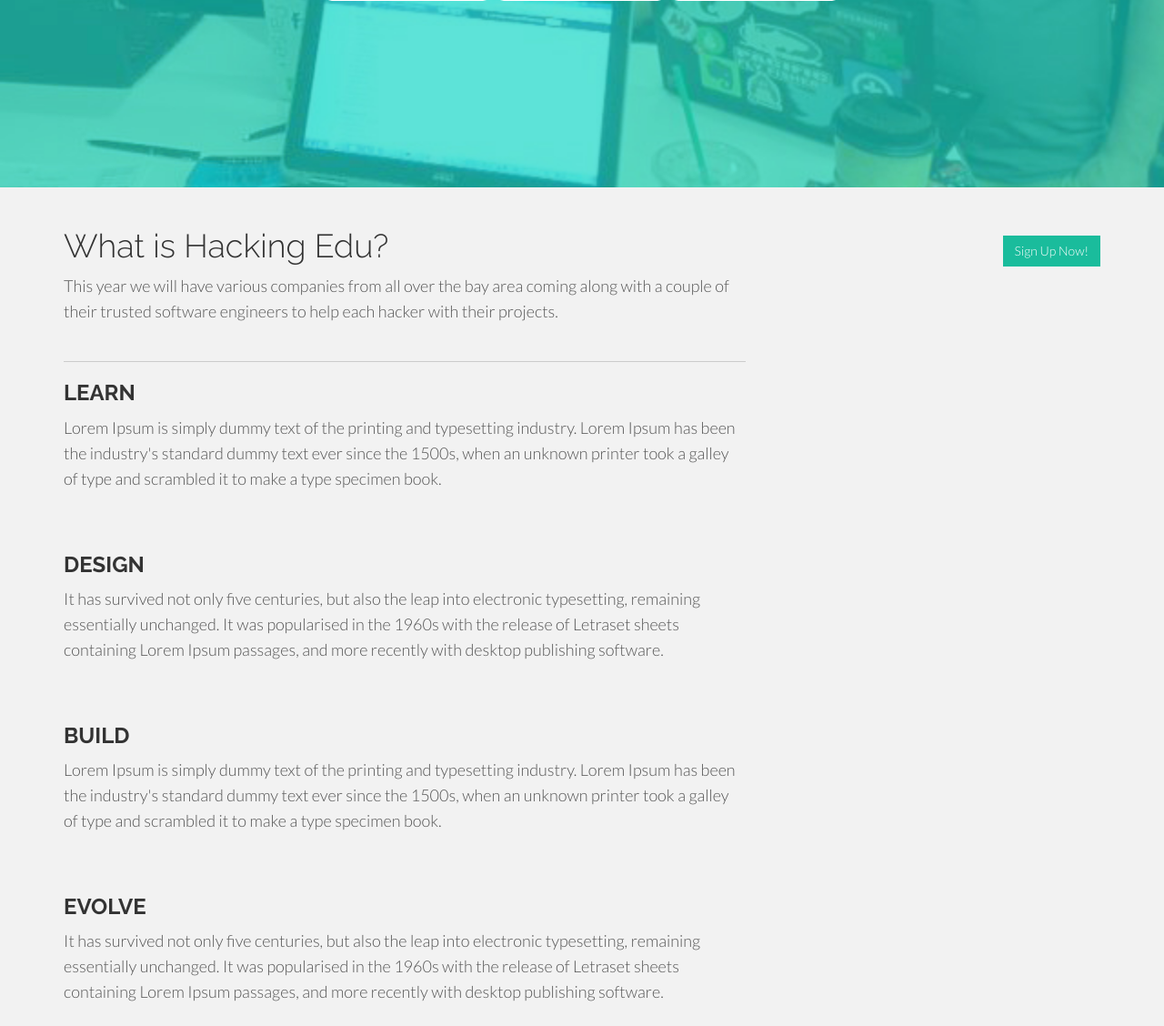
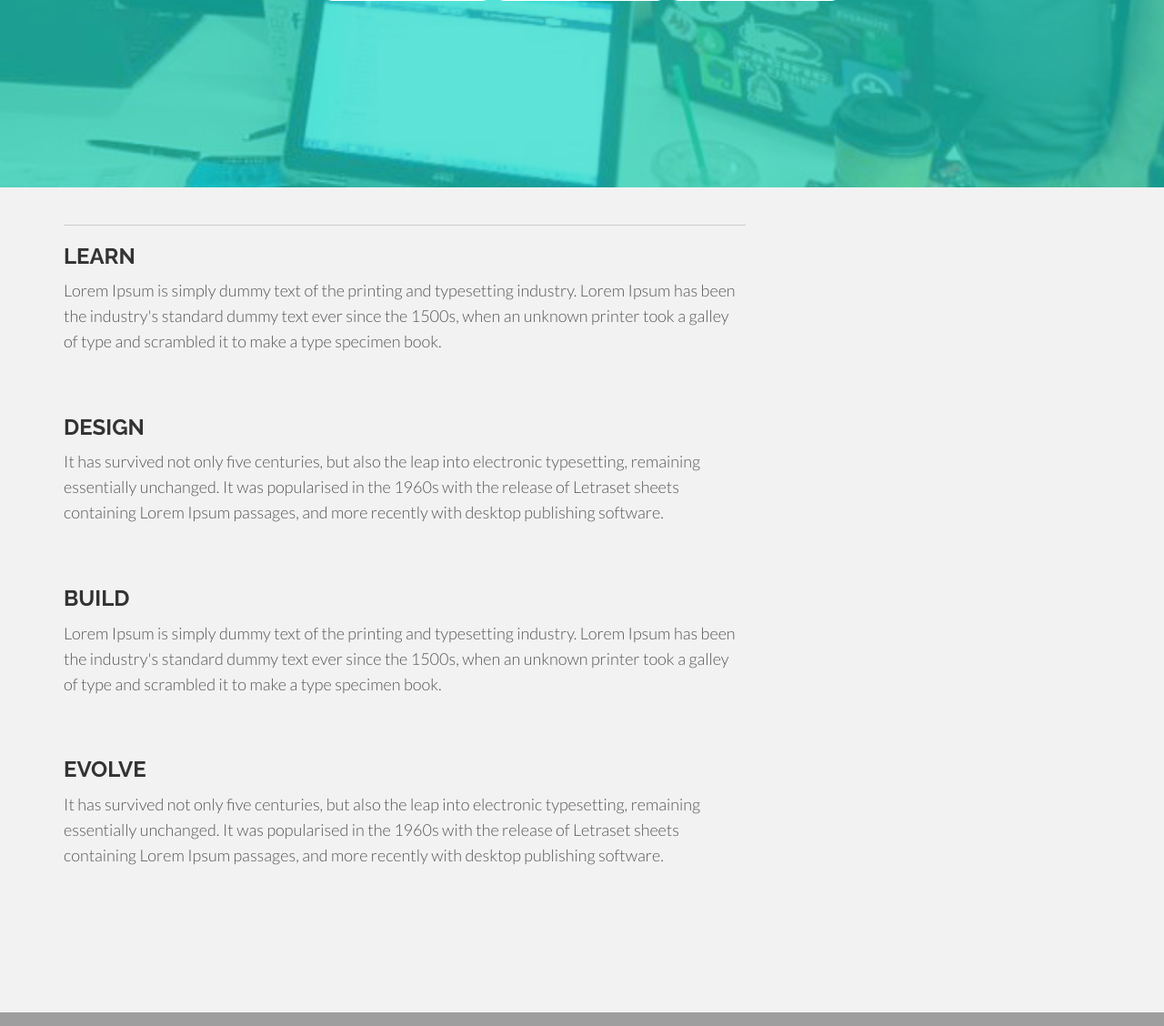
Before and after one commit to HackingEDU/hackingedu-website, a PHP site: page / in a window 1280 px wide. Shown: the part 652-1780 px from the top of the page at 91% size. Run offline with PHP 8.4, Linux system fonts and the light colour scheme; some libraries are stand-ins or nearby versions; grey boxes are pictures that could not be loaded.

Commit message:
updating about section

```diff
--- a/index.php
+++ b/index.php
@@ -78,13 +78,13 @@
 	<!-- WELCOME SECTION -->
     <div class="container">
       <div class="row mt">
-      	<div class="col-lg-8">
+<!--       	<div class="col-lg-8">
 	        <h1>What is Hacking Edu?</h1>
 	        <p>This year we will have various companies from all over the bay area coming along with a couple of their trusted software engineers to help each hacker with their projects.</p>
       	</div>
       	<div class="col-lg-4">
       		<p class="pull-right"><br><button type="button" class="btn btn-green">Sign Up Now!</button></p>
-      	</div>
+      	</div> -->
       	  <div class="col-lg-8">
       	  	<!-- <h1>Our Process</h1> -->
       	  	<hr>
```
